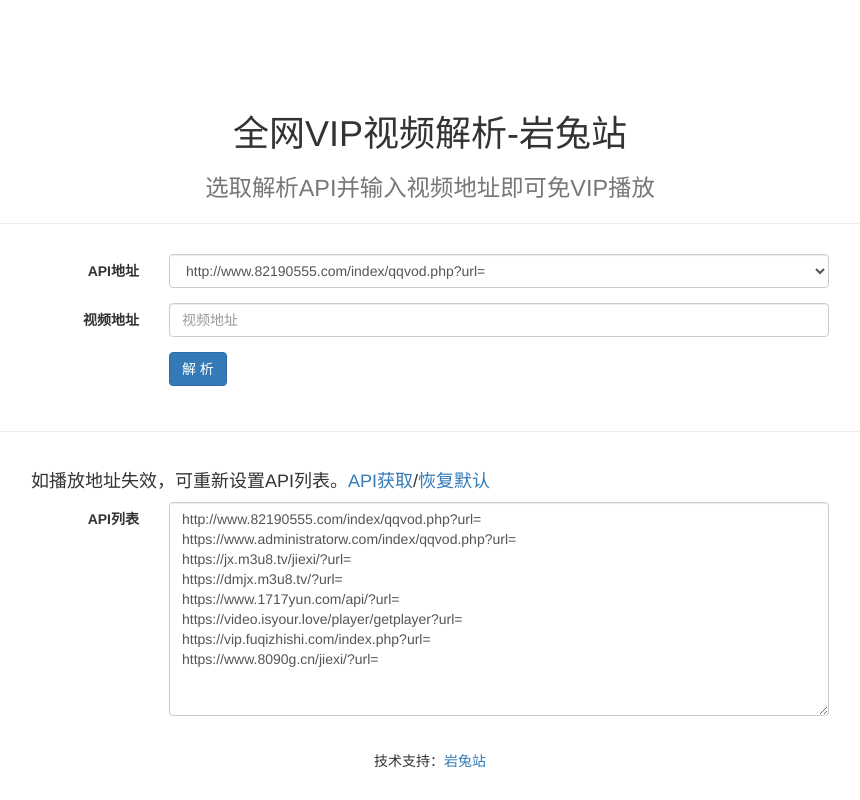
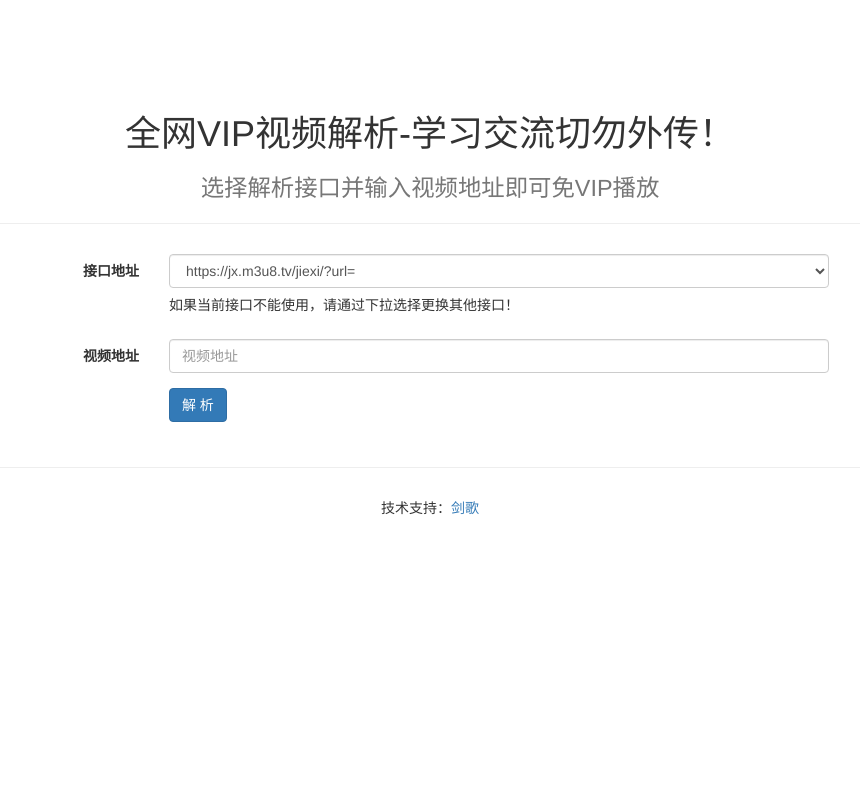
Before and after one commit to 97381736/97381736.github.io, a plain HTML site: page vip_jiekou/index.html in a window 1280 px wide. Shown: the whole page, without its empty margins (210-1070 px from the left). Drawn offline with Linux system fonts and the light colour scheme.

Commit message:
Update index.html

```diff
--- a/vip_jiekou/index.html
+++ b/vip_jiekou/index.html
@@ -5,7 +5,7 @@
     <meta charset="utf-8">
     <meta name="viewport" content="width=device-width, initial-scale=1.0">
 
-    <title>全网VIP视频解析-岩兔站</title>
+    <title>全网VIP视频解析</title>
 
     <!-- Bootstrap -->
     <link href="static/css/bootstrap.min.css" rel="stylesheet">
@@ -30,16 +30,17 @@
 <body>
 	<div class="container">
 	    <div class="header h1 text-center">
-		    <h1>全网VIP视频解析-岩兔站</h1>
-		    <small>选取解析API并输入视频地址即可免VIP播放</small>
+		    <h1>全网VIP视频解析-学习交流切勿外传！</h1>
+		    <small>选择解析接口并输入视频地址即可免VIP播放</small>
 	    </div>
 	    <hr>
 	    <div class="main">
 			<form class="form-horizontal" method="post">
 			  <div class="form-group">
-			    <label for="api" class="col-sm-2 control-label">API地址</label>
+			    <label for="api" class="col-sm-2 control-label">接口地址</label>
 			    <div class="col-sm-10">
 				  <select id="api" name="api" class="form-control"></select>
+				  <h5>如果当前接口不能使用，请通过下拉选择更换其他接口！</h5>
 			    </div>
 			  </div>
 			  <div class="form-group">
@@ -53,25 +54,26 @@
 			      <button type="button" id="play" class="btn btn-primary">解 析</button>
 			    </div>
 			  </div>
+
 			</form>
 			</div>
 			<hr>
 
-	    <div class="main">
-			<h4>如播放地址失效，可重新设置API列表。<a href="javascript:;" target="_blank">API获取</a>/<a href="javascript:setDefault();">恢复默认</a></h4>
+	    <div class="main" style="display:none;>
+			<h4>如播放地址失效，可重新设置API列表。<a href="javascript:setDefault();">恢复默认</a></h4>
 			<div class="form-horizontal">
 				<div class="form-group">
 			    <label for="url" class="col-sm-2 control-label">API列表</label>
 			    <div class="col-sm-10">
 			      <textarea rows="10" id="apiList" class="form-control">
-http://www.82190555.com/index/qqvod.php?url=
-https://www.administratorw.com/index/qqvod.php?url=
 https://jx.m3u8.tv/jiexi/?url=
+https://www.8090g.cn/jiexi/?url=
+https://vip.fuqizhishi.com/index.php?url=
 https://dmjx.m3u8.tv/?url=
 https://www.1717yun.com/api/?url=
 https://video.isyour.love/player/getplayer?url=
-https://vip.fuqizhishi.com/index.php?url=
-https://www.8090g.cn/jiexi/?url=
+http://www.82190555.com/index/qqvod.php?url=
+https://www.administratorw.com/index/qqvod.php?url=
 
 
 
@@ -81,7 +83,7 @@ https://www.8090g.cn/jiexi/?url=
 	    	</div>
 	    </div>
 	    <div class="footer text-center">
-		    <p>技术支持：<a href="javascript:;" target="_blank">岩兔站</a></p>
+		    <p>技术支持：<a href="javascript:;" target="_blank">剑歌</a></p>
 	    </div>
 	</div>
 
@@ -128,14 +130,6 @@ https://www.8090g.cn/jiexi/?url=
         window.location.reload();
       }
     </script>
-<script>
-var _hmt = _hmt || [];
-(function() {
-  var hm = document.createElement("script");
-  hm.src = "https://hm.baidu.com/hm.js?65e1c6689693082cffb3b7e1f2d8027f";
-  var s = document.getElementsByTagName("script")[0];
-  s.parentNode.insertBefore(hm, s);
-})();
-</script>
+
 </body>
 </head></html>
```
